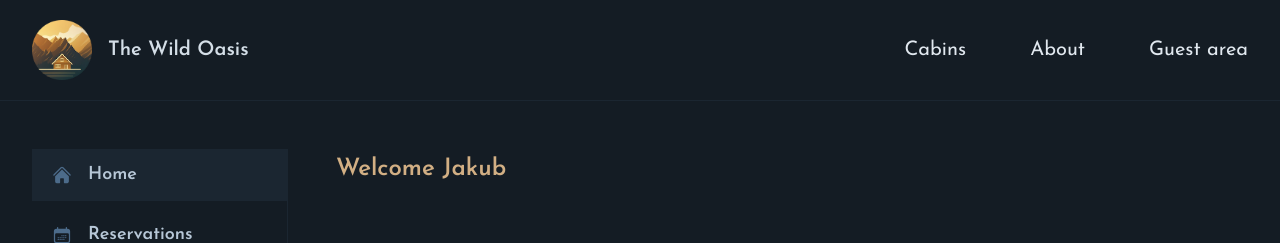
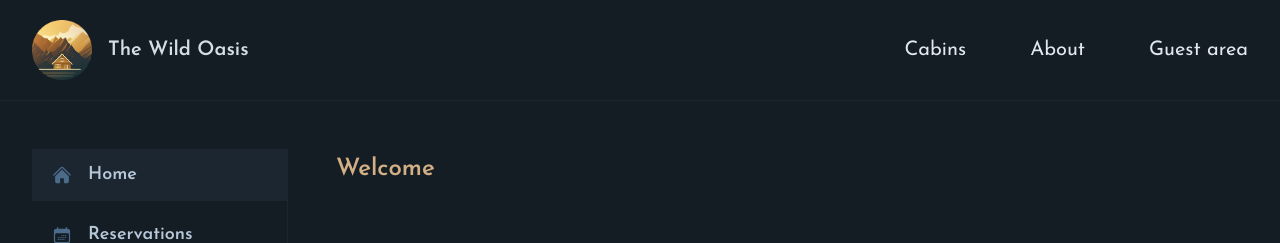
Before and after one commit to KuPiSzzz/the-wild-oasis-site, a Next.js app: page /account in a window 1280 px wide. Shown: the top 243 px of the page. Built offline with nearby package versions, Linux system fonts and the light colour scheme; no server answers.

Commit message:
Adding middleware

```diff
--- a/app/_components/SignInButton.js
+++ b/app/_components/SignInButton.js
@@ -1,11 +1,17 @@
+"use client";
+import { signIn } from "../_lib/auth-client";
+
 function SignInButton() {
   return (
-    <button className='flex items-center gap-6 text-lg border border-primary-300 px-10 py-4 font-medium'>
+    <button
+      className="flex items-center gap-6 text-lg border border-primary-300 px-10 py-4 font-medium"
+      onClick={() => signIn("google", { callbackUrl: "/account" })}
+    >
       <img
-        src='https://authjs.dev/img/providers/google.svg'
-        alt='Google logo'
-        height='24'
-        width='24'
+        src="https://authjs.dev/img/providers/google.svg"
+        alt="Google logo"
+        height="24"
+        width="24"
       />
       <span>Continue with Google</span>
     </button>
--- /dev/null
+++ b/app/_lib/actions.js
@@ -0,0 +1,6 @@
+"use server";
+import { signIn } from "../_lib/auth-client";
+
+export async function signInAction() {
+  await signIn("google", { callbackUrl: "/account" });
+}
--- /dev/null
+++ b/app/_lib/auth-client.js
@@ -0,0 +1,5 @@
+"use client";
+
+import { signIn, signOut } from "next-auth/react";
+
+export { signIn, signOut };
--- a/app/_lib/auth.js
+++ b/app/_lib/auth.js
@@ -6,7 +6,15 @@ export const authOptions = {
       clientId: process.env.AUTH_GOOGLE_ID,
       clientSecret: process.env.AUTH_GOOGLE_SECRET
     })
-  ]
+  ],
+  callbacks: {
+    authorized({ auth, request }) {
+      return !!auth?.user;
+    }
+  },
+  pages: {
+    signIn: "/login"
+  }
 };
 const handler = NextAuth(authOptions);
 export { handler as GET, handler as POST };
--- a/app/account/page.js
+++ b/app/account/page.js
@@ -1,13 +1,16 @@
-import Navigation from "../_components/Navigation";
+import { getServerSession } from "next-auth";
+
+import { authOptions } from "../_lib/auth";
 
 export const metadata = {
-  title: "Guest area",
+  title: "Guest area"
 };
 
-export default function Page() {
+export default async function Page() {
+  const session = await getServerSession(authOptions);
   return (
     <h2 className="font-semibold text-2xl text-accent-400 mb-7">
-      Welcome Jakub
+      Welcome {session?.user?.name}
     </h2>
   );
 }
--- /dev/null
+++ b/app/login/page.js
@@ -0,0 +1,17 @@
+import SignInButton from "../_components/SignInButton";
+
+export const metadata = {
+  title: "Login"
+};
+
+export default function Page() {
+  return (
+    <div className="flex flex-col gap-10 mt-10 items-center">
+      <h2 className="text-3xl font-semibold">
+        Sign in to access your guest area
+      </h2>
+
+      <SignInButton />
+    </div>
+  );
+}
--- /dev/null
+++ b/middleware.js
@@ -0,0 +1,4 @@
+export { default } from "next-auth/middleware";
+export const config = {
+  matcher: ["/account"]
+};
```
